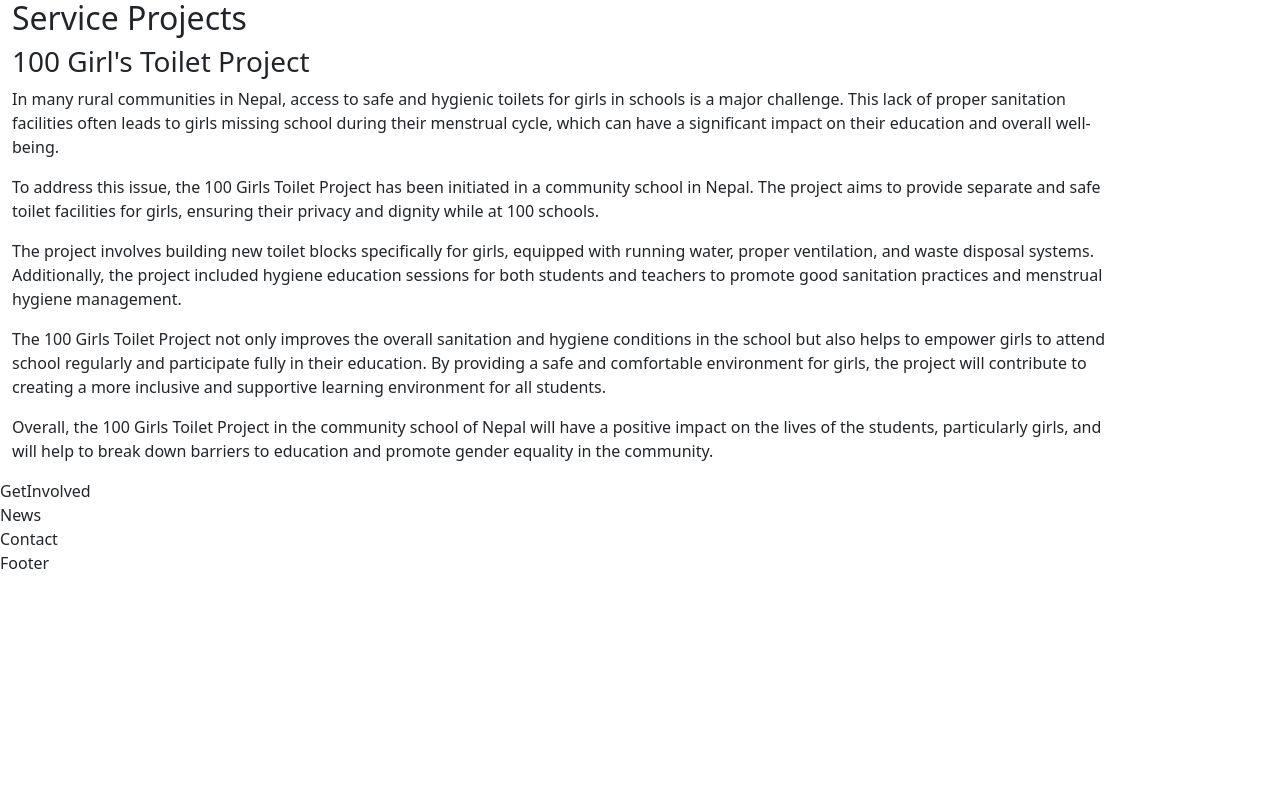
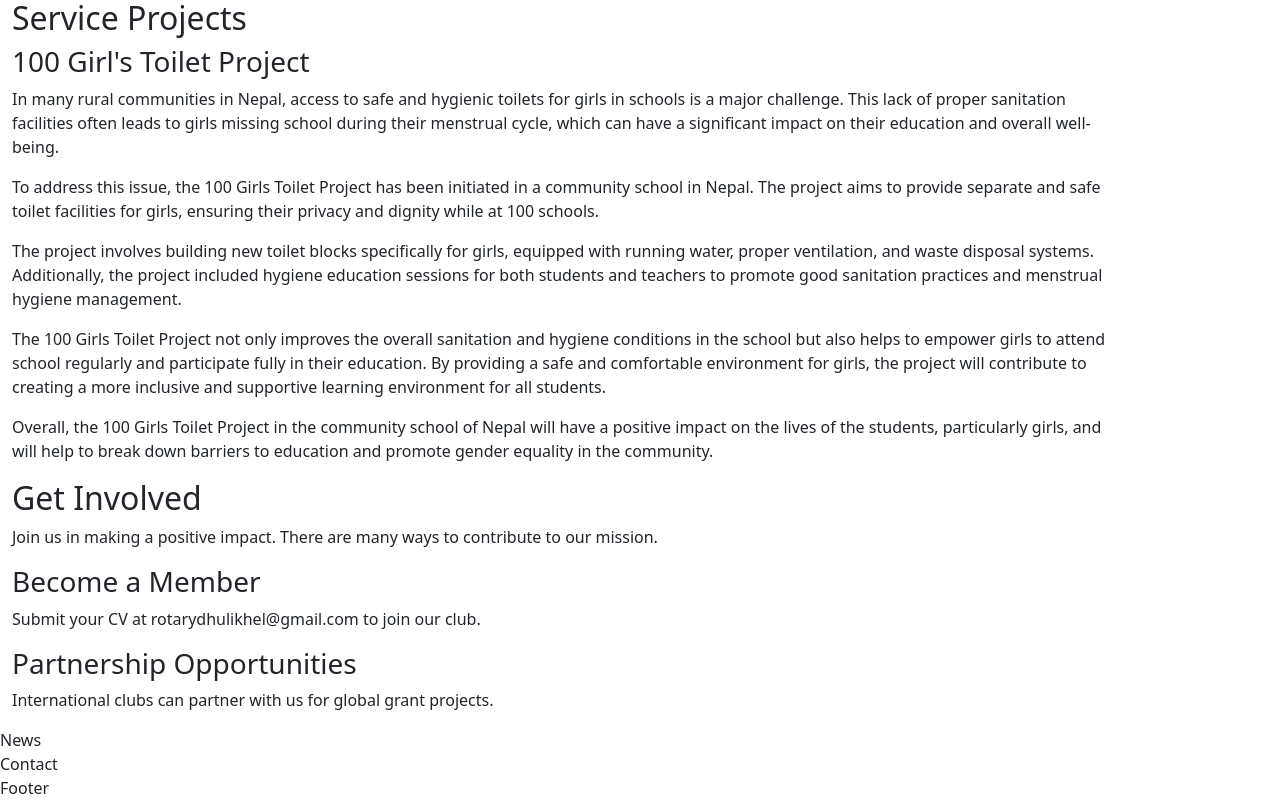
Before and after one commit to Umang103103/website-rotary, a React (Vite) app: page / in a window 1280 px wide. Shown: the part 320-1120 px from the top of the page. Before the commit the page ends 895 px from the top, so only its background shows below. Built offline with nearby package versions, Linux system fonts and the light colour scheme.

Commit message:
feat: develop, add getInvolved component

```diff
--- a/src/components/GetInvolved.tsx
+++ b/src/components/GetInvolved.tsx
@@ -1,7 +1,35 @@
 import React from "react";
 
+const content = [
+  {
+    title: "Become a Member",
+    text: "Submit your CV at rotarydhulikhel@gmail.com to join our club.",
+  },
+  {
+    title: "Partnership Opportunities",
+    text: "International clubs can partner with us for global grant projects.",
+  },
+];
 const GetInvolved = () => {
-  return <div>GetInvolved</div>;
+  return (
+    <section className="section" id="involve">
+      <div className="container">
+        <h2>Get Involved</h2>
+        <p className="section-description">
+          Join us in making a positive impact. There are many ways to contribute
+          to our mission.
+        </p>
+        <div className="feature-grid">
+          {content.map((item, i) => (
+            <div key={i} className="feature-card">
+              <h3>{item.title}</h3>
+              <p>{item.text}</p>
+            </div>
+          ))}
+        </div>
+      </div>
+    </section>
+  );
 };
 
 export default GetInvolved;
```
